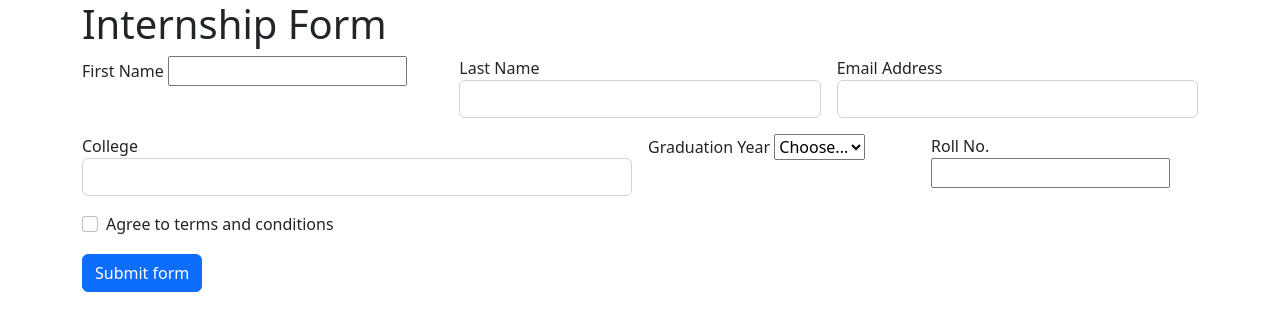
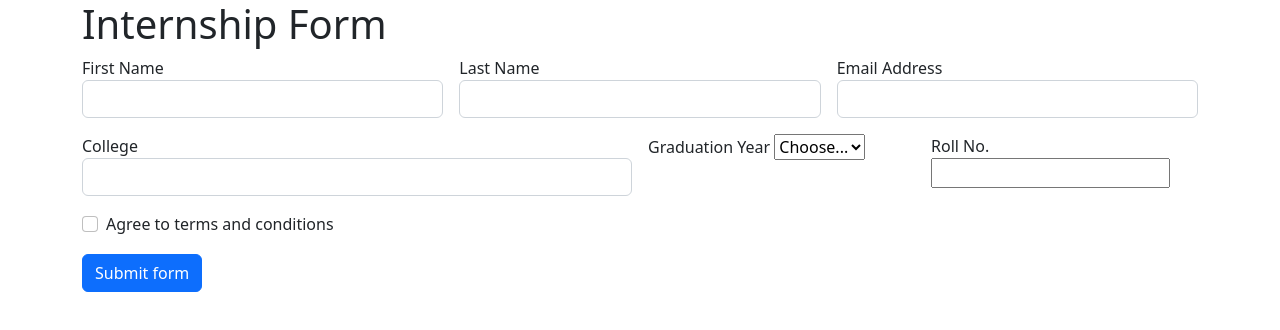
Before and after one commit to acciojob/bootstrap-form-easy-HarishPrb28, a website: page main.html in a window 1280 px wide. Drawn offline with nearby package versions, Linux system fonts and the light colour scheme.

Commit message:
created a submission

```diff
--- a/main.html
+++ b/main.html
@@ -29,7 +29,7 @@
 
 <div class="col-md-4">
       <label for="first-name-input">First Name</label>
-   <input type="text" class="form-label" id="first-name-input"  name="First Name" required>
+   <input type="text" class="form-control" id="first-name-input"  name="First Name" required>
  <div class="invalid-feedback">
           First name required
         </div>
```
